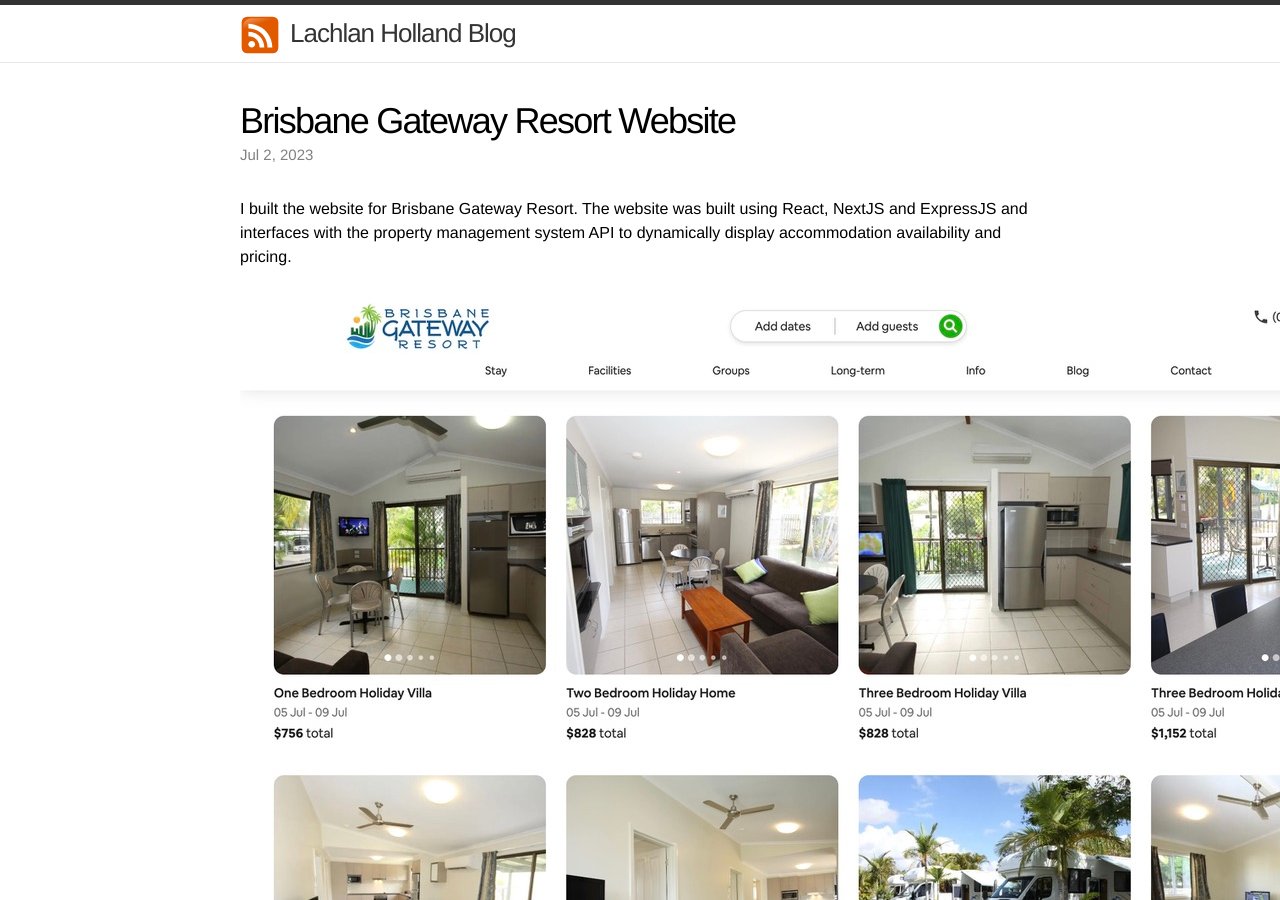
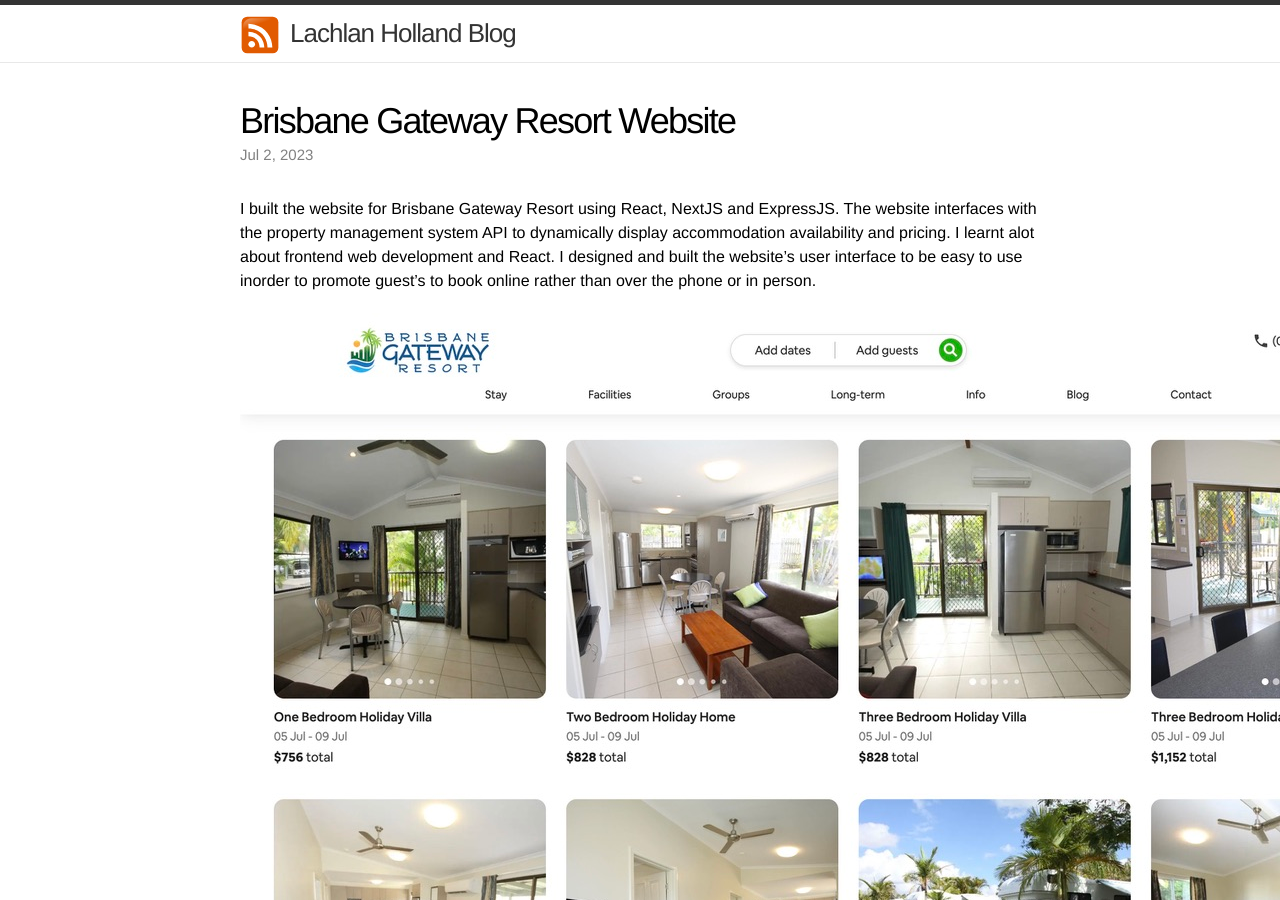
Before and after one commit to lachlanholland1/lachlan-holland-blog, a Jekyll site: the page built from _posts/2023-07-02-welcome-to-jekyll.markdown, in a window 1280 px wide and 900 px high. Built offline with Jekyll 4.4.1, drawn with Linux system fonts in a browser that asks for light colours; comment, search, counter and statistics services are not loaded.

Commit message:
cleaned up posts

```diff
--- a/_posts/2023-07-02-welcome-to-jekyll.markdown
+++ b/_posts/2023-07-02-welcome-to-jekyll.markdown
@@ -6,7 +6,7 @@
 date:   2023-07-02 19:42:36 +1000
 ---
 
-I built the website for Brisbane Gateway Resort. The website was built using React, NextJS and ExpressJS and interfaces with the property management system API to dynamically display accommodation availability and pricing.
+I built the website for Brisbane Gateway Resort using React, NextJS and ExpressJS. The website interfaces with the property management system API to dynamically display accommodation availability and pricing. I learnt alot about frontend web development and React. I designed and built the website's user interface to be easy to use inorder to promote guest's to book online rather than over the phone or in person.
 
 <img src="/assets/brisbane_gateway_resort_website/stay_desktop.jpeg" class="styled-image">
 <img src="/assets/brisbane_gateway_resort_website/stay_mobile.jpeg" class="styled-image">
```
